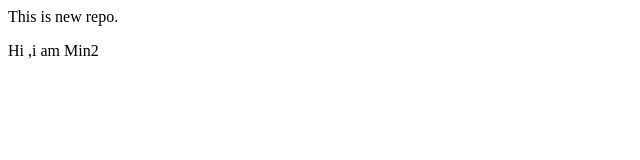
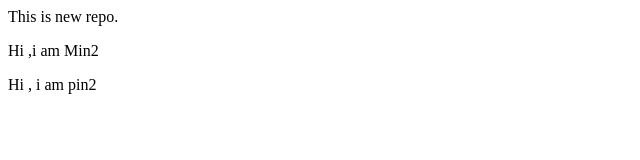
Before and after one commit to MINTU06PAL/LocalRepo, a plain HTML site: page index.html in a window 1280 px wide. Shown: the full height of the page, 0-640 px from the left. Drawn offline with Linux system fonts and the light colour scheme.

Commit message:
Add new paragraph

```diff
--- a/index.html
+++ b/index.html
@@ -1,2 +1,3 @@
 <p> This is new repo.</p>
 <p>Hi ,i am Min2</p>
+<p>Hi , i am pin2</p>
```
